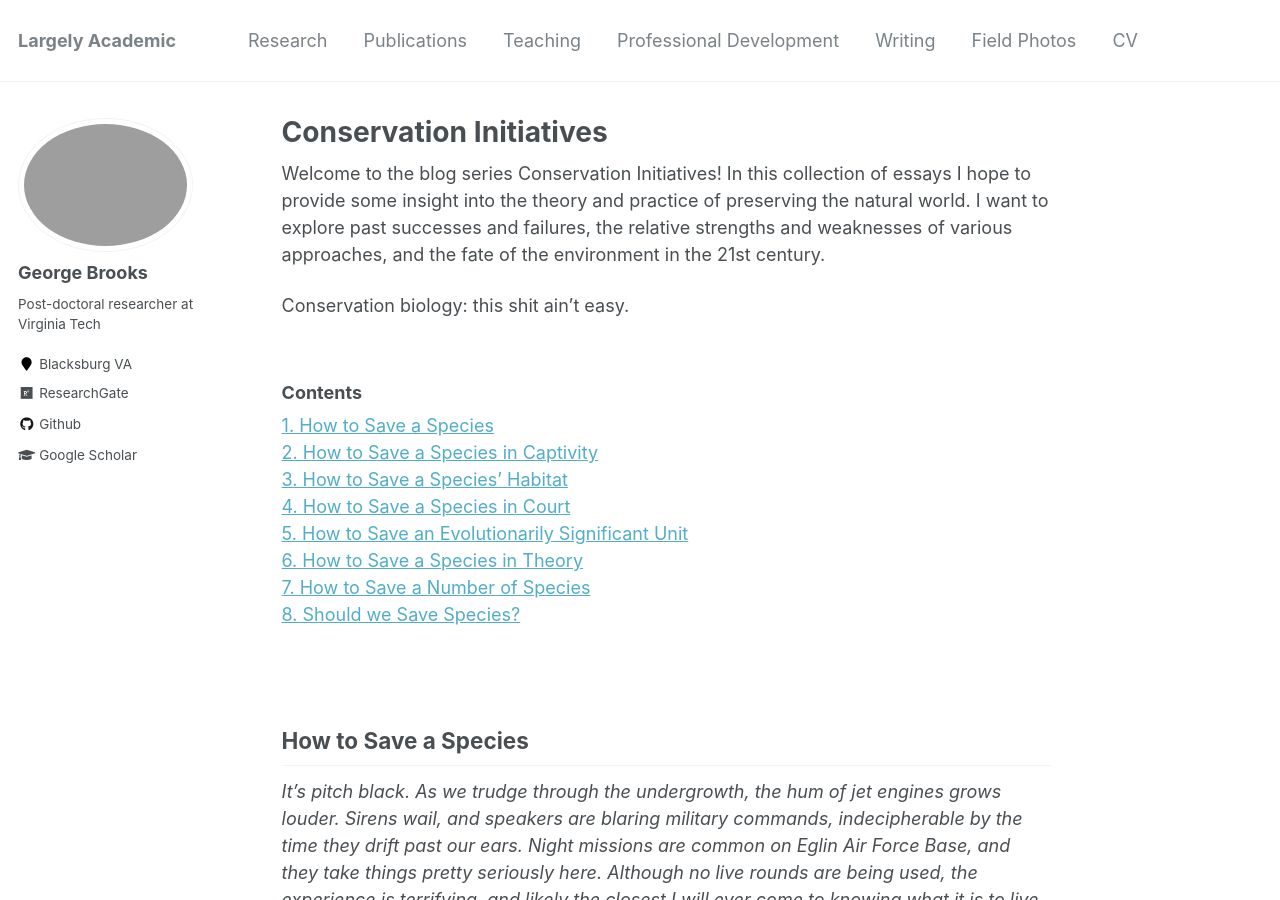
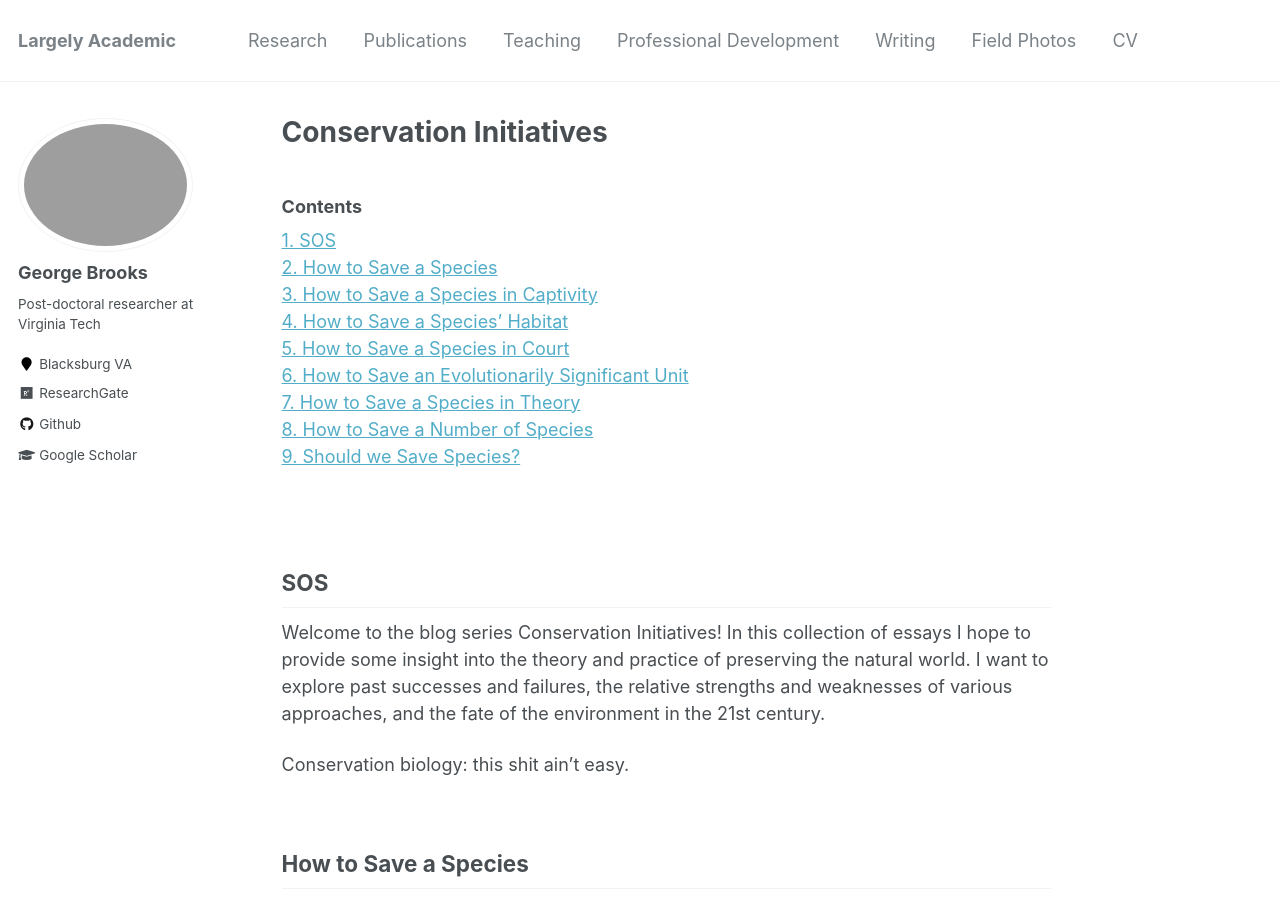
Before and after one commit to geobro1992/geobro1992.github.io, a Jekyll site: the page built from _cats/conservation-initiatives.md, in a window 1280 px wide and 900 px high. Built offline with Jekyll 4.4.1, drawn with Linux system fonts in a browser that asks for light colours; formulas are drawn with MathJax 3.

Commit message:
Update conservation-initiatives.md

```diff
--- a/_cats/conservation-initiatives.md
+++ b/_cats/conservation-initiatives.md
@@ -8,21 +8,23 @@ collection: cats
 order_number: 30
 ---
 
+### Contents
+[1. SOS](#sos)\
+[2. How to Save a Species](#how-to-save-a-species)\
+[3. How to Save a Species in Captivity](#how-to-save-a-species-in-captivity)\
+[4. How to Save a Species’ Habitat](#how-to-save-a-species-habitat)\
+[5. How to Save a Species in Court](#how-to-save-a-species-in-court)\
+[6. How to Save an Evolutionarily Significant Unit](#how-to-save-an-evolutionarily-significant-unit)\
+[7. How to Save a Species in Theory](#how-to-save-a-species-in-theory)\
+[8. How to Save a Number of Species](#how-to-save-a-number-of-species)\
+[9. Should we Save Species?](#should-we-save-species)\
+<br />
+<br />
+
+## SOS
 Welcome to the blog series Conservation Initiatives! In this collection of essays I hope to provide some insight into the theory and practice of preserving the natural world. I want to explore past successes and failures, the relative strengths and weaknesses of various approaches, and the fate of the environment in the 21st century.
 
 Conservation biology: this shit ain’t easy.
-<br />
-<br />
-
-### Contents
-[1. How to Save a Species](#how-to-save-a-species)\
-[2. How to Save a Species in Captivity](#how-to-save-a-species-in-captivity)\
-[3. How to Save a Species’ Habitat](#how-to-save-a-species-habitat)\
-[4. How to Save a Species in Court](#how-to-save-a-species-in-court)\
-[5. How to Save an Evolutionarily Significant Unit](#how-to-save-an-evolutionarily-significant-unit)\
-[6. How to Save a Species in Theory](#how-to-save-a-species-in-theory)\
-[7. How to Save a Number of Species](#how-to-save-a-number-of-species)\
-[8. Should we Save Species?](#should-we-save-species)\
 <br />
 <br />
 
```
